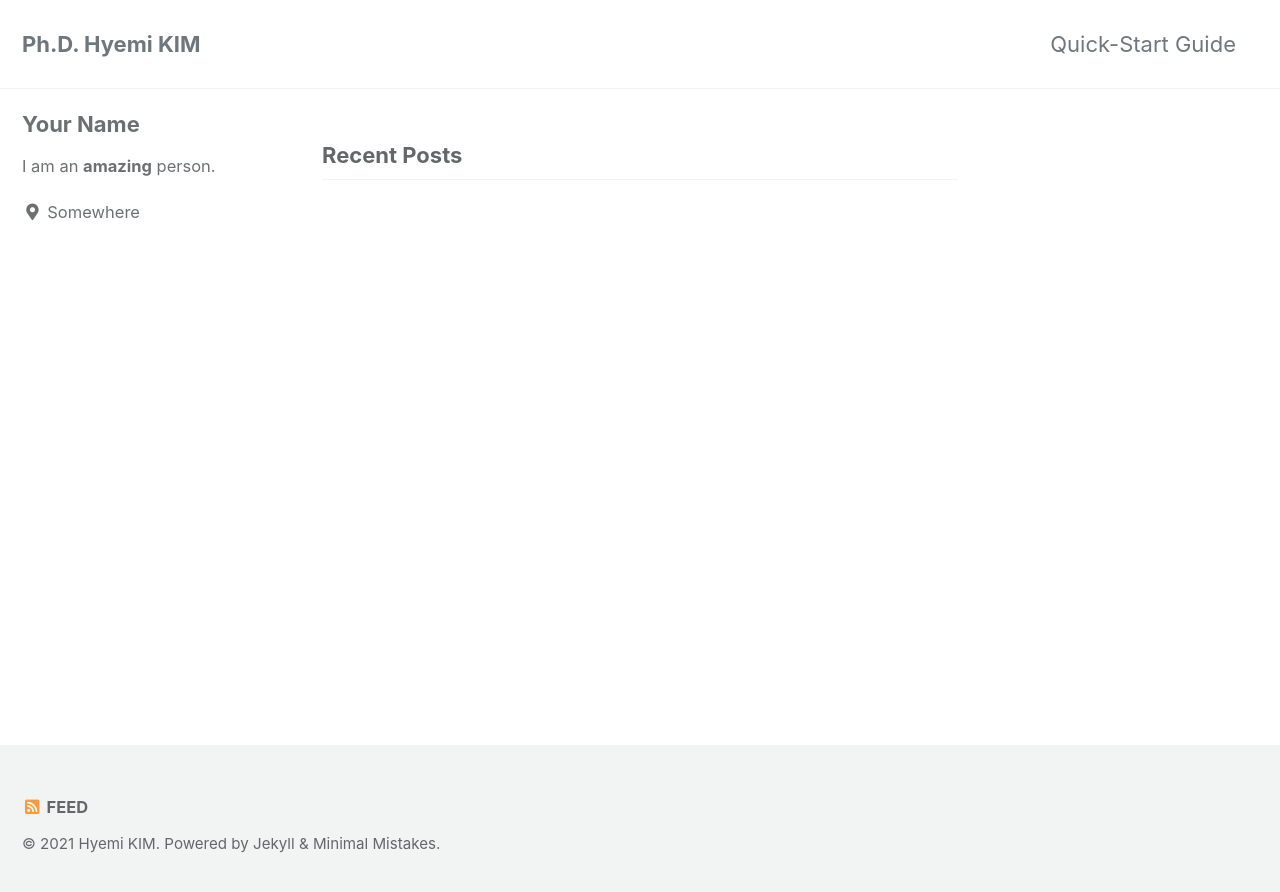
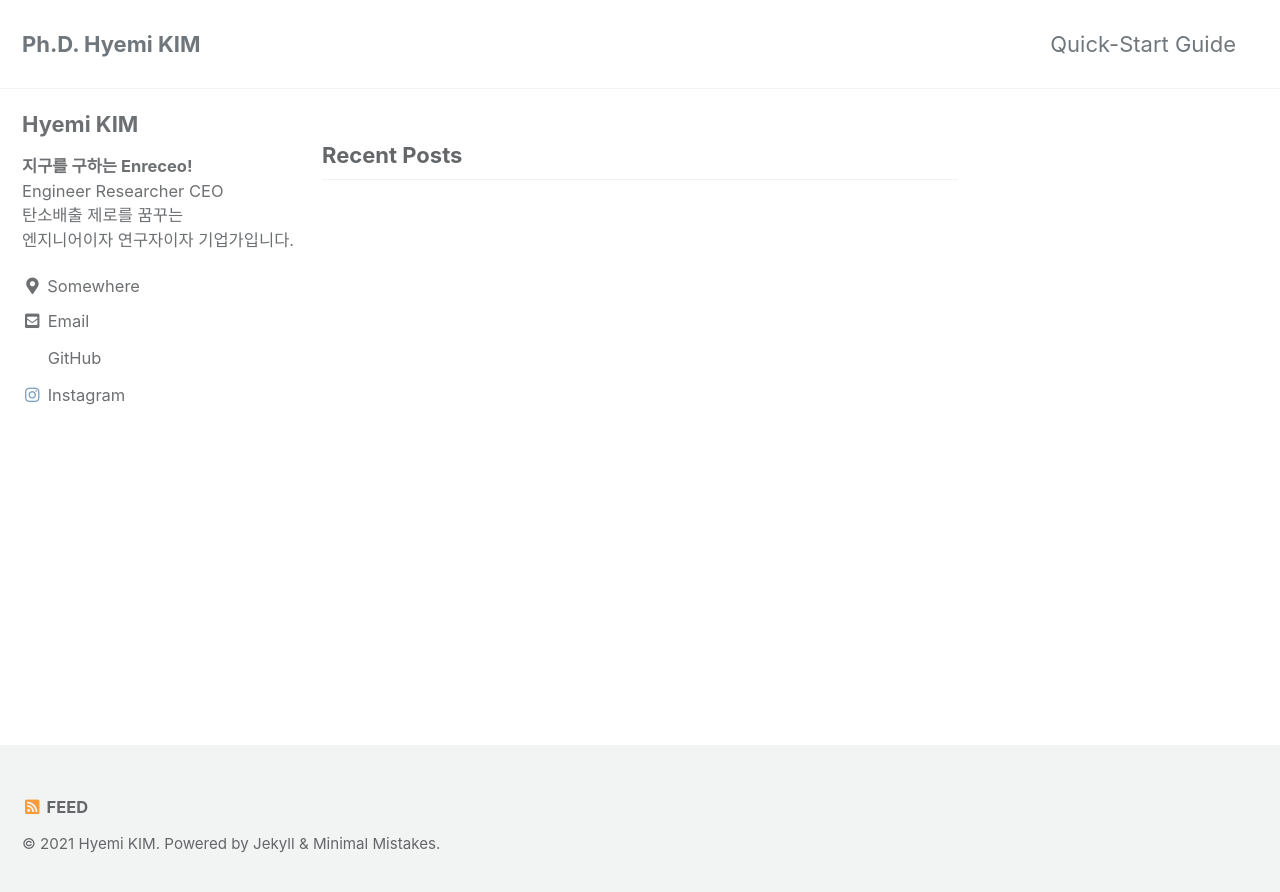
Before and after one commit to hyemi2022/hyemi2022.github.io, a Jekyll site: the page built from index.html, in a window 1280 px wide. Shown: the top 892 px of the page. Built offline with Jekyll 4.4.1, drawn with Linux system fonts in a browser that asks for light colours; cached includes are drawn as plain includes; the list of posts is cut into pages by our own code.

Commit message:
Update _config.yml

```diff
--- a/_config.yml
+++ b/_config.yml
@@ -101,30 +101,21 @@ analytics:
 
 # Site Author
 author:
-  name             : "Your Name"
+  name             : "Hyemi KIM"
   avatar           : # path of avatar image, e.g. "/assets/images/bio-photo.jpg"
-  bio              : "I am an **amazing** person."
+  bio              : "**지구를 구하는 Enreceo!**<br>Engineer Researcher CEO<br>탄소배출 제로를 꿈꾸는<br>엔지니어이자 연구자이자 기업가입니다."
   location         : "Somewhere"
   email            :
   links:
     - label: "Email"
       icon: "fas fa-fw fa-envelope-square"
-      # url: "mailto:your.name@email.com"
-    - label: "Website"
-      icon: "fas fa-fw fa-link"
-      # url: "https://your-website.com"
-    - label: "Twitter"
-      icon: "fab fa-fw fa-twitter-square"
-      # url: "https://twitter.com/"
-    - label: "Facebook"
-      icon: "fab fa-fw fa-facebook-square"
-      # url: "https://facebook.com/"
+      url: mailto:kim@energy.arch.kyushu-u.ac.jp
     - label: "GitHub"
-      icon: "fab fa-fw fa-github"
-      # url: "https://github.com/"
+      icon: "fas fa-fw fa-github"
+      url: "https://github.com/hyemi2022"
     - label: "Instagram"
       icon: "fab fa-fw fa-instagram"
-      # url: "https://instagram.com/"
+      url: "https://instagram.com/hyemi_globaleng"
 
 # Site Footer
 footer:
```
